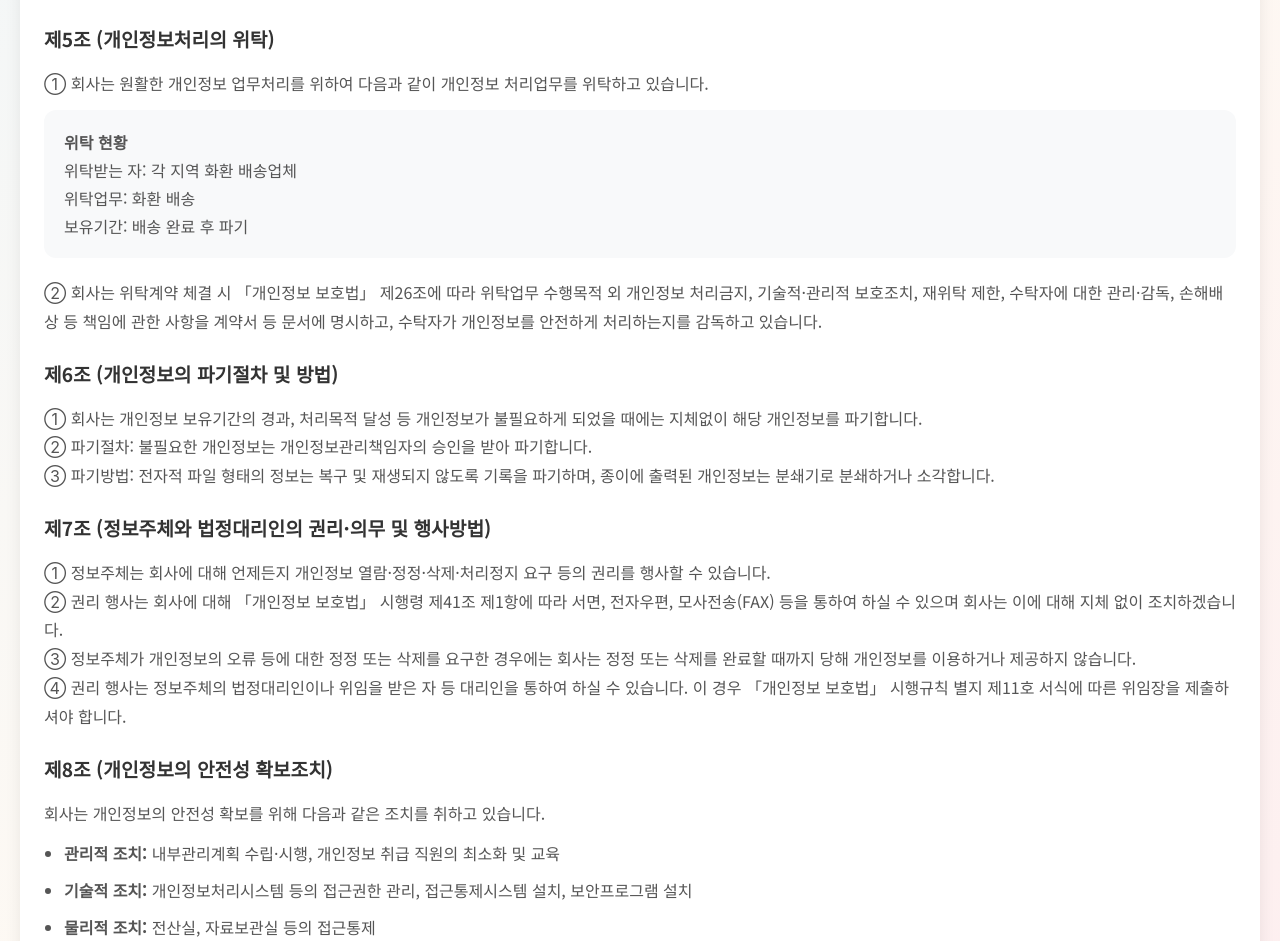
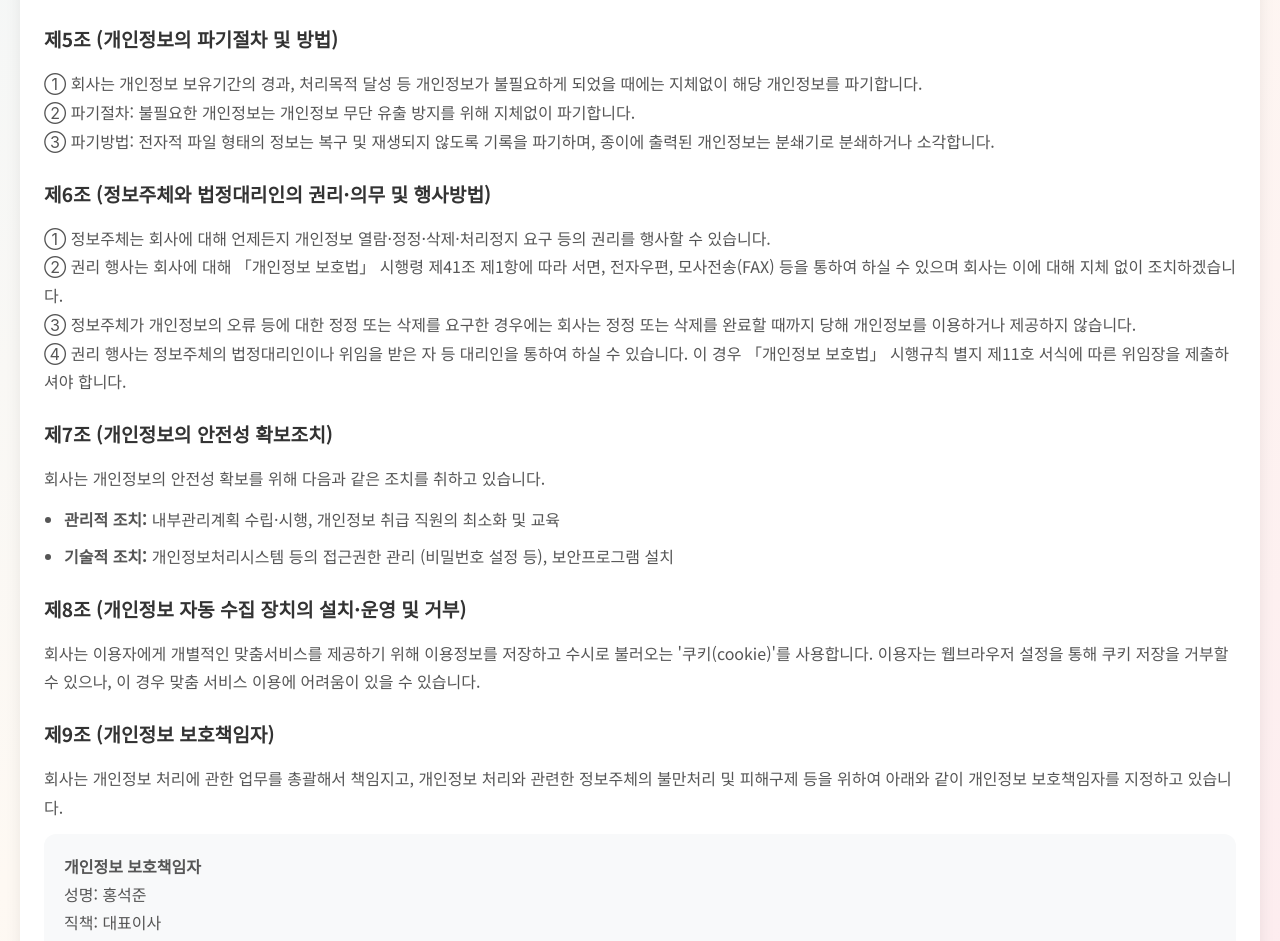
Before and after one commit to ysyang95/easyflower-site, a Next.js app: page /privacy in a window 1280 px wide. Shown: the part 1402-2343 px from the top of the page. Built offline with nearby package versions, Linux system fonts and the light colour scheme.

Commit message:
Refine privacy policy: remove entrustment, physical security, adjust retention

```diff
--- a/app/privacy/page.tsx
+++ b/app/privacy/page.tsx
@@ -73,32 +73,18 @@ export default function PrivacyPage() {
                     ③ 배송 업무를 위해 배송업체(화환 배송사)에 필요한 정보(수취인명, 연락처, 주소)를 제공합니다.
                 </p>
 
-                <h2 className="policy-section-title">제5조 (개인정보처리의 위탁)</h2>
-                <p className="policy-text">
-                    ① 회사는 원활한 개인정보 업무처리를 위하여 다음과 같이 개인정보 처리업무를 위탁하고 있습니다.
-                </p>
-                <div className="privacy-contact-box">
-                    <p><strong>위탁 현황</strong></p>
-                    <p>위탁받는 자: 각 지역 화환 배송업체</p>
-                    <p>위탁업무: 화환 배송</p>
-                    <p>보유기간: 배송 완료 후 파기</p>
-                </div>
-                <p className="policy-text">
-                    ② 회사는 위탁계약 체결 시 「개인정보 보호법」 제26조에 따라 위탁업무 수행목적 외 개인정보 처리금지, 기술적·관리적 보호조치, 재위탁 제한, 수탁자에 대한 관리·감독, 손해배상 등 책임에 관한 사항을 계약서 등 문서에 명시하고, 수탁자가 개인정보를 안전하게 처리하는지를 감독하고 있습니다.
-                </p>
-
-                <h2 className="policy-section-title">제6조 (개인정보의 파기절차 및 방법)</h2>
+                <h2 className="policy-section-title">제5조 (개인정보의 파기절차 및 방법)</h2>
                 <p className="policy-text">
                     ① 회사는 개인정보 보유기간의 경과, 처리목적 달성 등 개인정보가 불필요하게 되었을 때에는 지체없이 해당 개인정보를 파기합니다.
                 </p>
                 <p className="policy-text">
-                    ② 파기절차: 불필요한 개인정보는 개인정보관리책임자의 승인을 받아 파기합니다.
+                    ② 파기절차: 불필요한 개인정보는 개인정보 무단 유출 방지를 위해 지체없이 파기합니다.
                 </p>
                 <p className="policy-text">
                     ③ 파기방법: 전자적 파일 형태의 정보는 복구 및 재생되지 않도록 기록을 파기하며, 종이에 출력된 개인정보는 분쇄기로 분쇄하거나 소각합니다.
                 </p>
 
-                <h2 className="policy-section-title">제7조 (정보주체와 법정대리인의 권리·의무 및 행사방법)</h2>
+                <h2 className="policy-section-title">제6조 (정보주체와 법정대리인의 권리·의무 및 행사방법)</h2>
                 <p className="policy-text">
                     ① 정보주체는 회사에 대해 언제든지 개인정보 열람·정정·삭제·처리정지 요구 등의 권리를 행사할 수 있습니다.
                 </p>
@@ -112,22 +98,21 @@ export default function PrivacyPage() {
                     ④ 권리 행사는 정보주체의 법정대리인이나 위임을 받은 자 등 대리인을 통하여 하실 수 있습니다. 이 경우 「개인정보 보호법」 시행규칙 별지 제11호 서식에 따른 위임장을 제출하셔야 합니다.
                 </p>
 
-                <h2 className="policy-section-title">제8조 (개인정보의 안전성 확보조치)</h2>
+                <h2 className="policy-section-title">제7조 (개인정보의 안전성 확보조치)</h2>
                 <p className="policy-text">
                     회사는 개인정보의 안전성 확보를 위해 다음과 같은 조치를 취하고 있습니다.
                 </p>
                 <ul className="policy-list">
                     <li><strong>관리적 조치:</strong> 내부관리계획 수립·시행, 개인정보 취급 직원의 최소화 및 교육</li>
-                    <li><strong>기술적 조치:</strong> 개인정보처리시스템 등의 접근권한 관리, 접근통제시스템 설치, 보안프로그램 설치</li>
-                    <li><strong>물리적 조치:</strong> 전산실, 자료보관실 등의 접근통제</li>
+                    <li><strong>기술적 조치:</strong> 개인정보처리시스템 등의 접근권한 관리 (비밀번호 설정 등), 보안프로그램 설치</li>
                 </ul>
 
-                <h2 className="policy-section-title">제9조 (개인정보 자동 수집 장치의 설치·운영 및 거부)</h2>
+                <h2 className="policy-section-title">제8조 (개인정보 자동 수집 장치의 설치·운영 및 거부)</h2>
                 <p className="policy-text">
                     회사는 이용자에게 개별적인 맞춤서비스를 제공하기 위해 이용정보를 저장하고 수시로 불러오는 '쿠키(cookie)'를 사용합니다. 이용자는 웹브라우저 설정을 통해 쿠키 저장을 거부할 수 있으나, 이 경우 맞춤 서비스 이용에 어려움이 있을 수 있습니다.
                 </p>
 
-                <h2 className="policy-section-title">제10조 (개인정보 보호책임자)</h2>
+                <h2 className="policy-section-title">제9조 (개인정보 보호책임자)</h2>
                 <p className="policy-text">
                     회사는 개인정보 처리에 관한 업무를 총괄해서 책임지고, 개인정보 처리와 관련한 정보주체의 불만처리 및 피해구제 등을 위하여 아래와 같이 개인정보 보호책임자를 지정하고 있습니다.
                 </p>
@@ -142,7 +127,7 @@ export default function PrivacyPage() {
                     정보주체께서는 회사의 서비스를 이용하시면서 발생한 모든 개인정보 보호 관련 문의, 불만처리, 피해구제 등에 관한 사항을 개인정보 보호책임자에게 문의하실 수 있습니다. 회사는 정보주체의 문의에 대해 지체 없이 답변 및 처리해드릴 것입니다.
                 </p>
 
-                <h2 className="policy-section-title">제11조 (권익침해 구제방법)</h2>
+                <h2 className="policy-section-title">제10조 (권익침해 구제방법)</h2>
                 <p className="policy-text">
                     정보주체는 개인정보침해로 인한 구제를 받기 위하여 개인정보분쟁조정위원회, 한국인터넷진흥원 개인정보침해신고센터 등에 분쟁해결이나 상담 등을 신청할 수 있습니다.
                 </p>
@@ -153,7 +138,7 @@ export default function PrivacyPage() {
                     <li>경찰청: (국번없이) 182 (ecrm.cyber.go.kr)</li>
                 </ul>
 
-                <h2 className="policy-section-title">제12조 (개인정보 처리방침 변경)</h2>
+                <h2 className="policy-section-title">제11조 (개인정보 처리방침 변경)</h2>
                 <p className="policy-text">
                     ① 이 개인정보처리방침은 2025년 2월 5일부터 적용됩니다.
                 </p>
```
